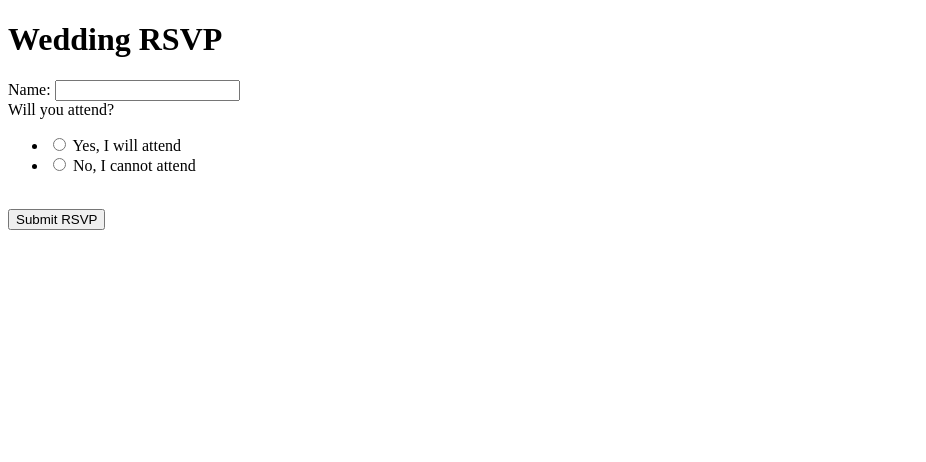
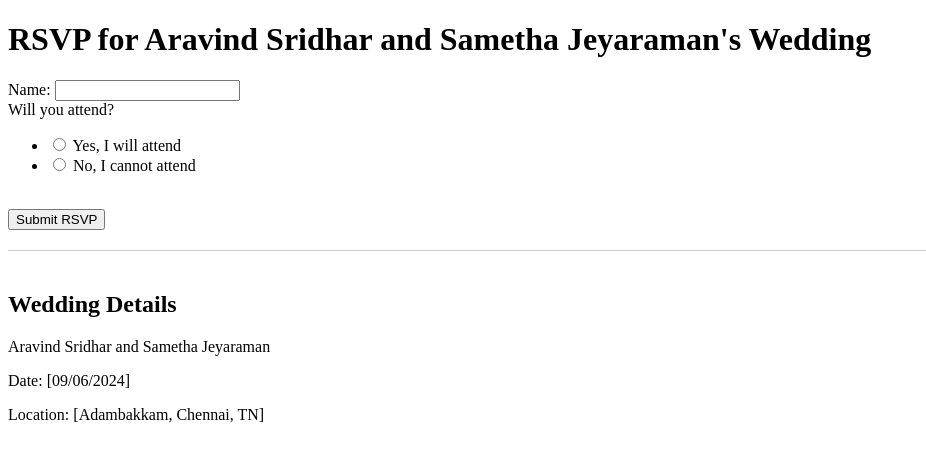
Before and after one commit to Aravind-Sridhar/Wedding-RSVP, a Flask app: page / in a window 1280 px wide. Shown: the top 462 px of the page, without its empty margins (0-926 px from the left). Run offline with Flask 3, Linux system fonts and the light colour scheme.

Commit message:
Updated index.html for hosting

```diff
--- a/templates/index.html
+++ b/templates/index.html
@@ -3,11 +3,22 @@
 <head>
     <meta charset="UTF-8">
     <meta name="viewport" content="width=device-width, initial-scale=1.0">
-    <title>Wedding RSVP</title>
+    <title>RSVP for Aravind Sridhar and Sametha Jeyaraman's Wedding</title>
+    <style>
+        /* Your existing styles here */
+
+        .wedding-details {
+            margin-top: 20px;
+            border-top: 1px solid #ccc;
+            padding-top: 20px;
+        }
+    </style>
 </head>
 <body>
-<h1>Wedding RSVP</h1>
+<div class="container">
+    <h1>RSVP for Aravind Sridhar and Sametha Jeyaraman's Wedding</h1>
 
+    <!-- Flash messages section -->
     {% with messages = get_flashed_messages() %}
     {% if messages %}
     <ul class="flashes">
@@ -18,6 +29,7 @@
     {% endif %}
     {% endwith %}
 
+    <!-- RSVP form -->
     <form method="POST" action="/">
         {{ form.hidden_tag() }}
         <label for="{{ form.name.id }}">Name:</label>
@@ -28,5 +40,14 @@
         <br>
         <button type="submit">Submit RSVP</button>
     </form>
+
+    <!-- Wedding details section -->
+    <div class="wedding-details">
+        <h2>Wedding Details</h2>
+        <p>Aravind Sridhar and Sametha Jeyaraman</p>
+        <p>Date: [09/06/2024]</p>
+        <p>Location: [Adambakkam, Chennai, TN]</p>
+    </div>
+</div>
 </body>
 </html>
```
Lines whose indentation alone changed are shown as unchanged.
